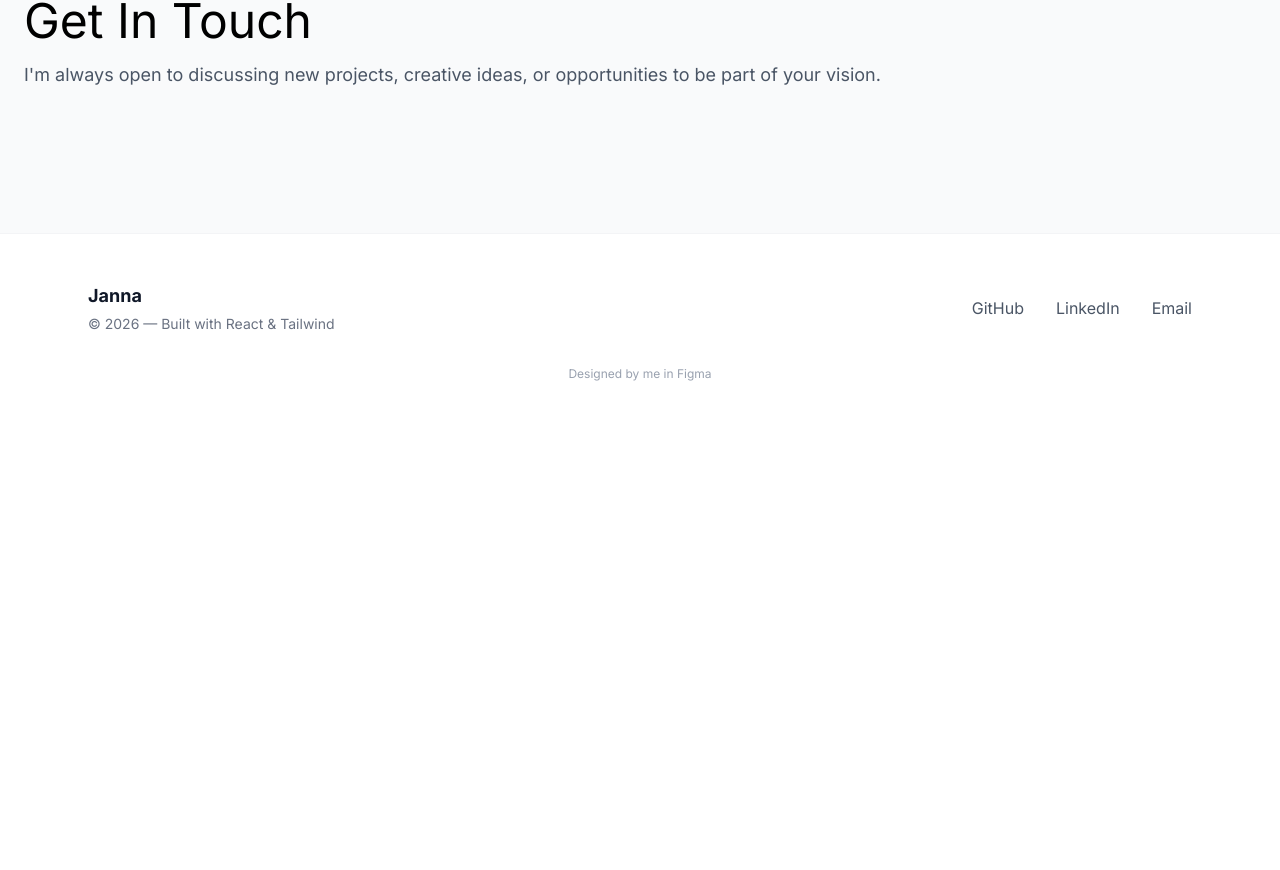
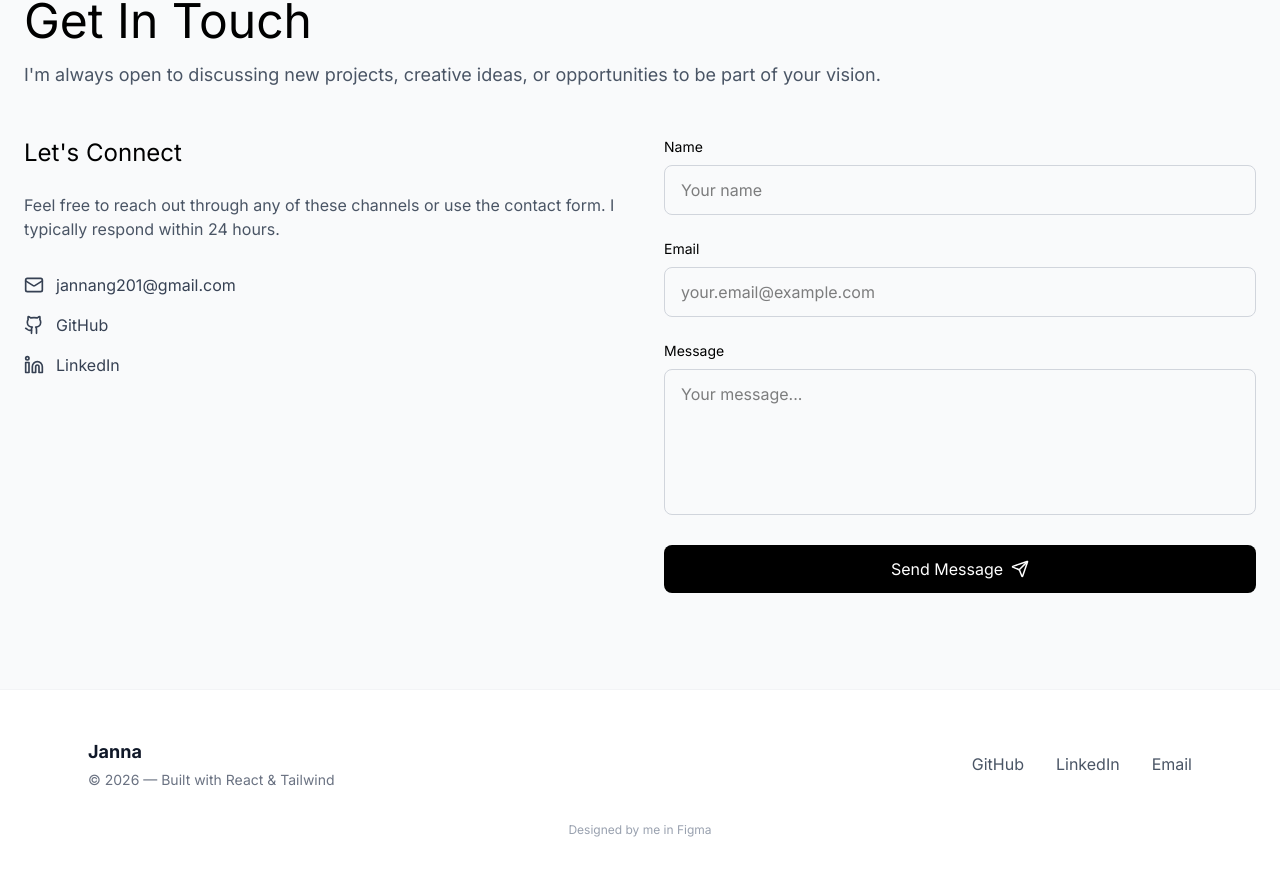
Before and after one commit to quanzee/portfolio-website, a React (Vite) app in the folder my-portfolio/: page / in a window 1280 px wide. Shown: the part 3659-4529 px from the top of the page. Before the commit the page ends 4073 px from the top, so only its background shows below. Built offline with nearby package versions, Linux system fonts and the light colour scheme.

Commit message:
Updated UI and Copy

```diff
--- a/my-portfolio/src/components/Contact.tsx
+++ b/my-portfolio/src/components/Contact.tsx
@@ -1,9 +1,123 @@
+import { useState } from 'react';
+import { Mail, Github, Linkedin, Send } from 'lucide-react';
+
 const Contact = () => {
+  const [formData, setFormData] = useState({
+    name: '',
+    email: '',
+    message: '',
+  });
+
+  const handleChange = (e: React.ChangeEvent<HTMLInputElement | HTMLTextAreaElement>) => {
+    const { name, value } = e.target;
+    setFormData((prev) => ({ ...prev, [name]: value }));
+  };
+
+  const handleSubmit = (e: React.SubmitEvent<HTMLFormElement>) => {
+    e.preventDefault();
+    // Handle form submission
+  };
+
   return (
     <section id="contact"className="py-24 px-6 bg-gray-50">
       <h2 className="text-4xl md:text-5xl mb-4">Get In Touch</h2>
       <p className="text-lg text-gray-600 mb-12">I'm always open to discussing new projects, creative ideas, or opportunities to be part of your vision.</p>
+
+              <div className="grid md:grid-cols-2 gap-12">
+          <div>
+            <h3 className="text-2xl mb-6">Let's Connect</h3>
+            <p className="text-gray-600 mb-8">
+              Feel free to reach out through any of these channels or use the
+              contact form. I typically respond within 24 hours.
+            </p>
+            <div className="space-y-4">
+              <a
+                href="mailto:jannang201@gmail.com"
+                className="flex items-center gap-3 text-gray-700 hover:text-black transition-colors"
+              >
+                <Mail size={20} />
+                jannang201@gmail.com
+              </a>
+              <a
+                href="https://github.com/quanzee"
+                target="_blank"
+                rel="noopener noreferrer"
+                className="flex items-center gap-3 text-gray-700 hover:text-black transition-colors"
+              >
+                <Github size={20} />
+                GitHub
+              </a>
+              <a
+                href="https://www.linkedin.com/in/janna-ng-quanzee/"
+                target="_blank"
+                rel="noopener noreferrer"
+                className="flex items-center gap-3 text-gray-700 hover:text-black transition-colors"
+              >
+                <Linkedin size={20} />
+                LinkedIn
+              </a>
+            </div>
+          </div>
+          <div>
+            <form onSubmit={handleSubmit} className="space-y-6">
+              <div>
+                <label htmlFor="name" className="block text-sm mb-2">
+                  Name
+                </label>
+                <input
+                  type="text"
+                  id="name"
+                  name="name"
+                  value={formData.name}
+                  onChange={handleChange}
+                  required
+                  className="w-full px-4 py-3 rounded-lg border border-gray-300 focus:outline-none focus:ring-2 focus:ring-black focus:border-transparent"
+                  placeholder="Your name"
+                />
+              </div>
+              <div>
+                <label htmlFor="email" className="block text-sm mb-2">
+                  Email
+                </label>
+                <input
+                  type="email"
+                  id="email"
+                  name="email"
+                  value={formData.email}
+                  onChange={handleChange}
+                  required
+                  className="w-full px-4 py-3 rounded-lg border border-gray-300 focus:outline-none focus:ring-2 focus:ring-black focus:border-transparent"
+                  placeholder="your.email@example.com"
+                />
+              </div>
+              <div>
+                <label htmlFor="message" className="block text-sm mb-2">
+                  Message
+                </label>
+                <textarea
+                  id="message"
+                  name="message"
+                  value={formData.message}
+                  onChange={handleChange}
+                  required
+                  rows={5}
+                  className="w-full px-4 py-3 rounded-lg border border-gray-300 focus:outline-none focus:ring-2 focus:ring-black focus:border-transparent resize-none"
+                  placeholder="Your message..."
+                />
+              </div>
+              <button
+                type="submit"
+                className="w-full flex items-center justify-center gap-2 px-6 py-3 bg-black text-white rounded-lg hover:bg-gray-800 transition-colors"
+              >
+                Send Message
+                <Send size={18} />
+              </button>
+            </form>
+          </div>
+        </div>
     </section>
+
+
   );
 }
 
```
